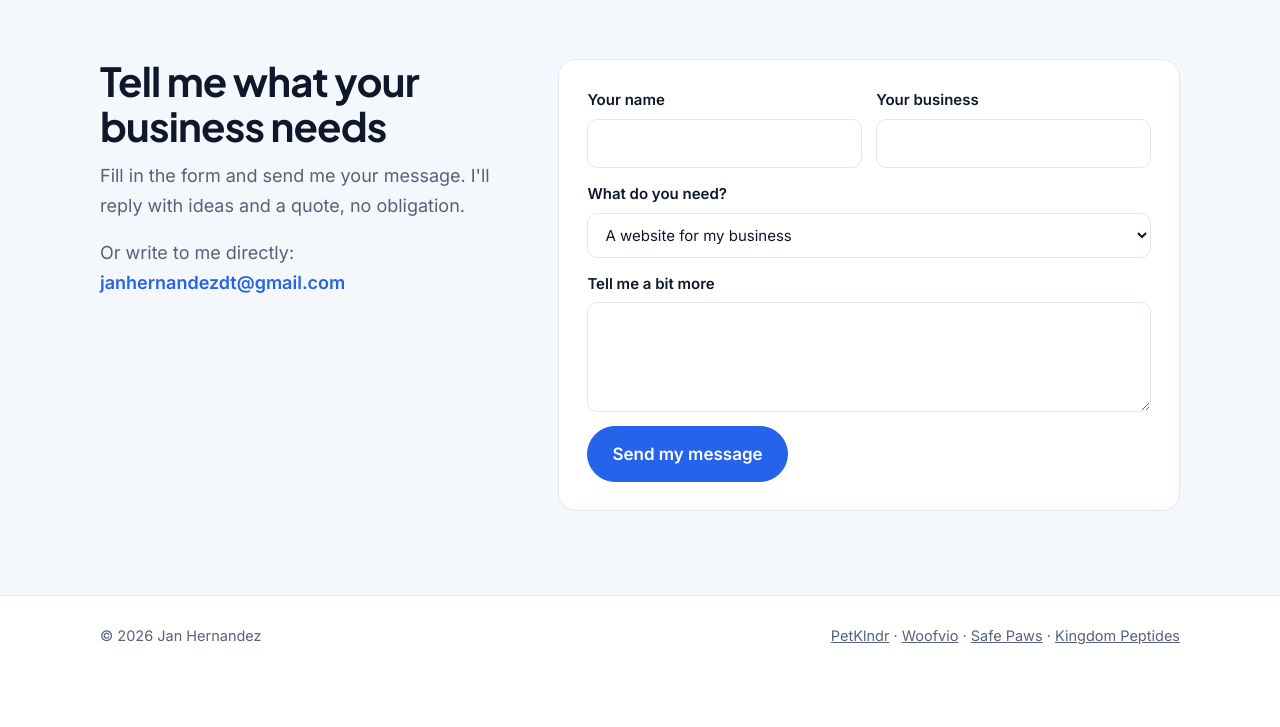
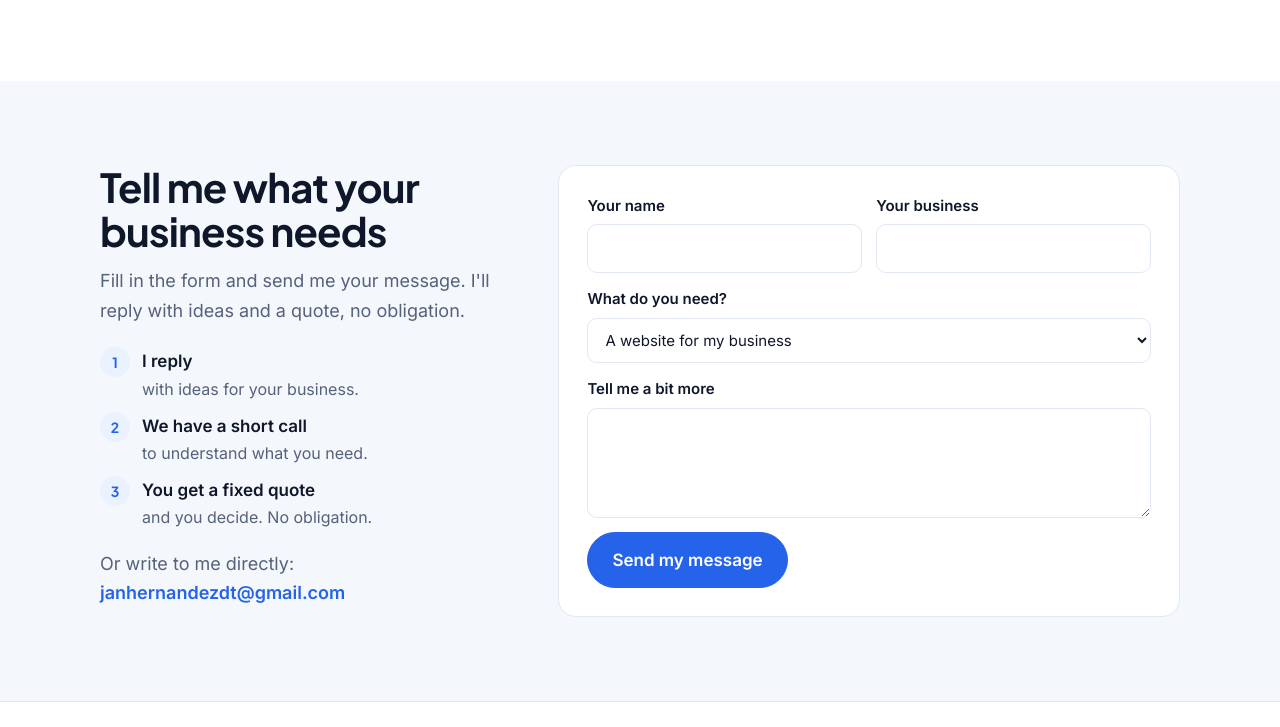
Before and after one commit to janhernandezdt-lab/janhernandezdt-lab.github.io, a plain HTML site: page index.html in a window 1280 px wide. Shown: the part 5722-6449 px from the top of the page. Before the commit the page ends 6398 px from the top, so only its background shows below. Drawn offline with Linux system fonts and the light colour scheme.

Commit message:
Who I work with, what happens after you write
Co-Authored-By: Claude Fable 5.2 <noreply@anthropic.com>
Claude-Session: https://claude.ai/code/session_01G4Cj5fwWqpodPUZH3J7Q3P

```diff
--- a/index.html
+++ b/index.html
@@ -161,6 +161,11 @@ section[id],div[id="top"]{scroll-margin-top:76px}
 .price{display:grid;gap:2px;margin:2px 0 4px}
 .price b{font:800 28px/1.15 var(--display);color:var(--fg);letter-spacing:-.02em}
 .price span{font-size:15px;color:var(--muted)}
+.next{counter-reset:n;display:grid;gap:10px;margin-top:22px}
+.next li{counter-increment:n;display:grid;grid-template-columns:30px 1fr;column-gap:12px;align-items:start}
+.next li::before{content:counter(n);grid-row:span 2;width:30px;height:30px;border-radius:50%;background:var(--a-soft);color:var(--a);display:grid;place-items:center;font:700 14px var(--display)}
+.next b{font-weight:600}
+.next span{color:var(--muted);font-size:16px}
 .cta-bar{display:none}
 @media (max-width:860px){.about{grid-template-columns:1fr;gap:26px}}
 @media (max-width:720px){
@@ -390,6 +395,7 @@ section[id],div[id="top"]{scroll-margin-top:76px}
           <div class="who"><span class="avatar" aria-hidden="true">JH</span><div><h2 data-es="Hola, soy Jan">Hi, I'm Jan</h2><span class="muted" data-es="Trabajas directamente conmigo">You work with me directly</span></div></div>
           <p data-es="Construyo sitios web y sistemas para negocios, y tengo un negocio pequeño propio. Por eso sé lo que un dueño necesita de su sitio: clientes que puedan reservar y pagar sin una llamada, y menos trabajo repetido cada semana.">I build websites and systems for businesses, and I run a small business of my own. So I know what an owner needs from a site: customers who can book and pay without a phone call, and less repeated work every week.</p>
           <p data-es="Hablas conmigo desde la primera llamada hasta el lanzamiento, en inglés o en español. Sin intermediarios y sin lenguaje técnico.">You talk to me from the first call to launch, in English or Spanish. No middlemen and no technical talk.</p>
+          <p data-who><b style="color:var(--fg)" data-es="Con quién trabajo: ">Who I work with: </b><span data-es="negocios de servicios, tiendas locales, estudios y organizaciones sin fines de lucro. Equipos pequeños que quieren más clientes y menos trabajo repetido.">service businesses, local shops, studios and nonprofits. Small teams that want more customers and less busywork.</span></p>
           <div class="btns"><a class="btn s" href="#contact" data-es="Cuéntame de tu negocio">Tell me about your business</a></div>
         </div>
         <div class="card" data-count-on>
@@ -426,6 +432,11 @@ section[id],div[id="top"]{scroll-margin-top:76px}
       <div class="head" style="margin:0">
         <h2 data-es="Cuéntame qué necesita tu negocio">Tell me what your business needs</h2>
         <p data-es="Llena el formulario y envíame tu mensaje. Te respondo con ideas y una cotización, sin compromiso.">Fill in the form and send me your message. I'll reply with ideas and a quote, no obligation.</p>
+        <ol class="next" data-next>
+          <li><b data-es="Te respondo">I reply</b><span data-es="con ideas para tu negocio.">with ideas for your business.</span></li>
+          <li><b data-es="Hablamos un momento">We have a short call</b><span data-es="para entender qué necesitas.">to understand what you need.</span></li>
+          <li><b data-es="Recibes una cotización fija">You get a fixed quote</b><span data-es="y tú decides. Sin compromiso.">and you decide. No obligation.</span></li>
+        </ol>
         <p style="margin-top:18px"><span class="muted" data-es="O escríbeme directo:">Or write to me directly:</span><br><a class="go" id="mailLink" href="mailto:janhernandezdt@gmail.com">janhernandezdt@gmail.com</a></p>
       </div>
       <form id="hireForm" novalidate>
```
